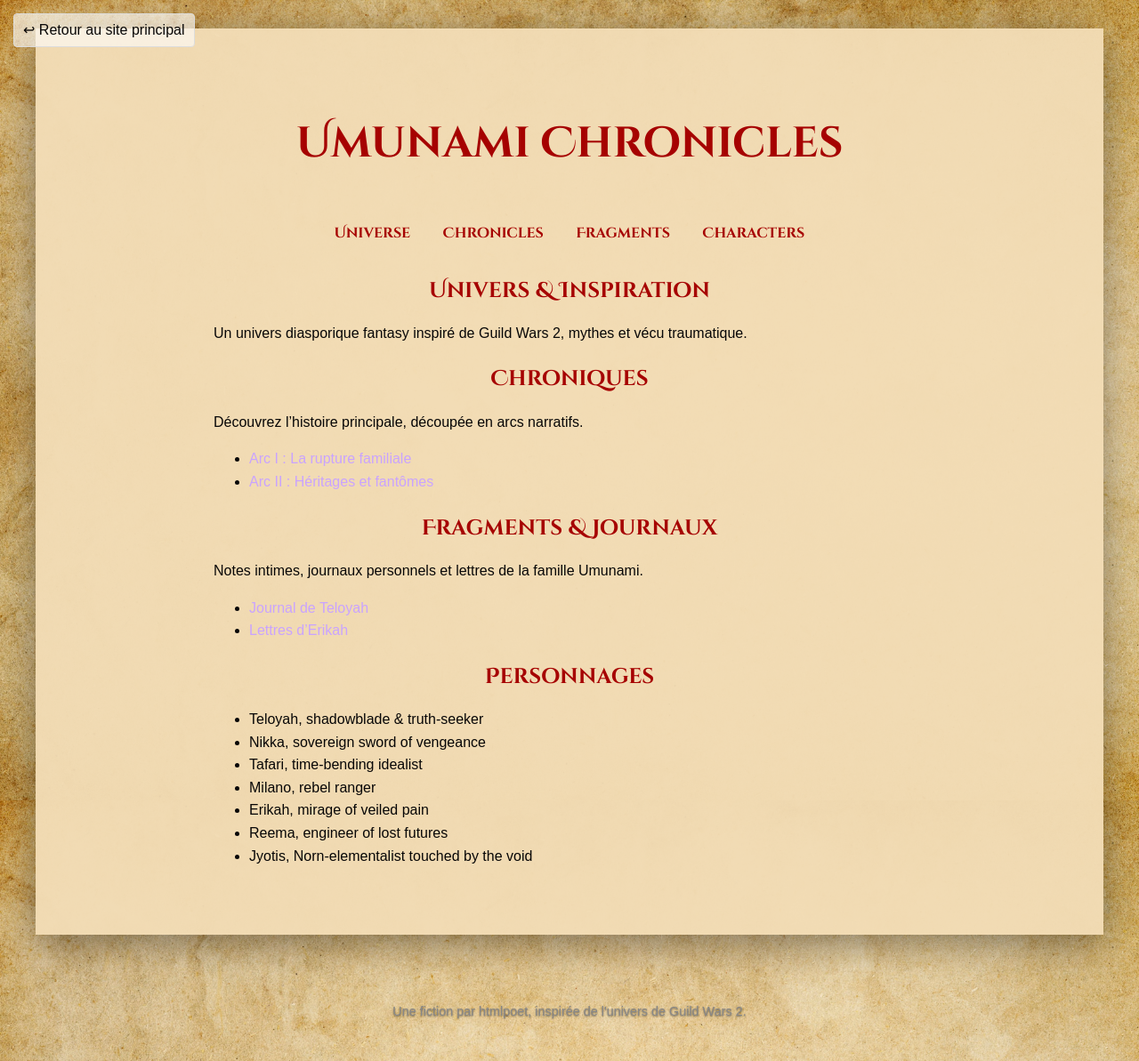
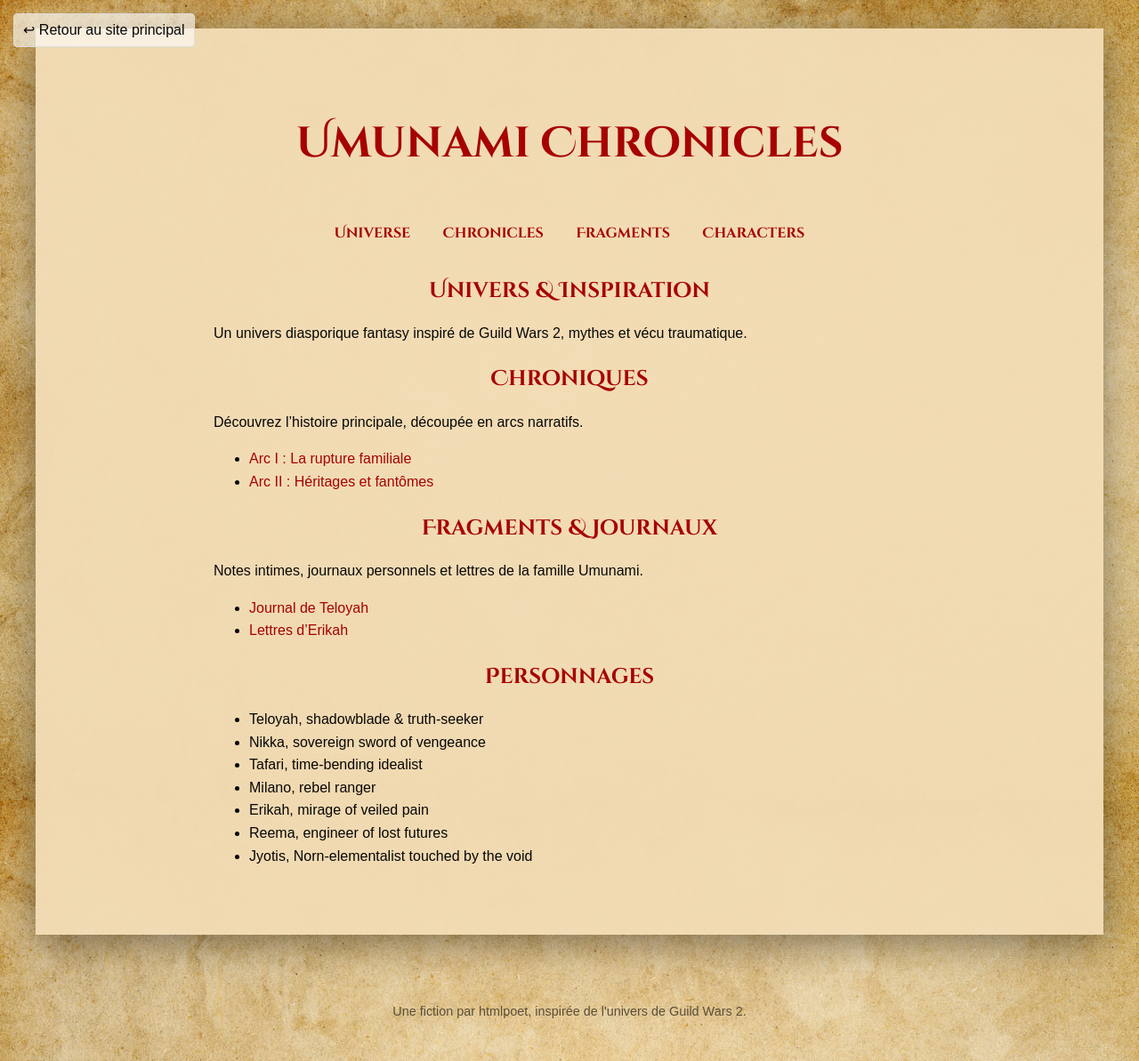
Before and after one commit to htmlpoet/htmlpoet.github.io, a Jekyll site: the page built from umunami.html, in a window 1280 px wide. Shown: the whole page at 89% size. Built offline with Jekyll 4.4.1, drawn with Linux system fonts in a browser that asks for light colours.

Commit message:
umunamifont

```diff
--- a/css/style.css
+++ b/css/style.css
@@ -797,3 +797,34 @@ body.umunami-body footer.umunami-footer {
   right: 10px; /* À 10px du bord du slider */
   left: auto;
 }
+
+/* --- CORRECTIONS DE COULEUR POUR LA SECTION UMUNAMI --- */
+
+/* 1. On cible TOUS les liens dans la section Umunami */
+.umunami-body a {
+  color: #a60201; /* Le rouge thématique de GW2 */
+  transition: color 0.3s ease, letter-spacing 0.3s ease; /* On garde la transition douce */
+}
+
+/* 2. Style de survol pour les liens Umunami */
+.umunami-body a:hover {
+  color: #d13c3c; /* Un rouge légèrement plus clair et vif pour le survol */
+}
+
+/* 3. On cible spécifiquement le lien "Retour" pour un style unique si besoin */
+.umunami-body .back-to-main-site {
+  color: #080707; /* On le garde en noir pour la lisibilité sur son fond clair */
+  background: rgba(255,255,255,0.6);
+  border: 1px solid #ddd;
+}
+.umunami-body .back-to-main-site:hover {
+  color: #080707;
+  background: rgba(255,255,255,0.9); /* Le fond devient plus opaque au survol */
+}
+
+/* 4. Correction de la couleur du texte du footer Umunami */
+body.umunami-body footer.umunami-footer {
+  /* On remplace le gris "fluo" par un ton plus sombre et chaud */
+  color: #5a4e3a;
+  text-shadow: none; /* On retire l'ombre du texte principal qui n'est plus nécessaire ici */
+}
```
